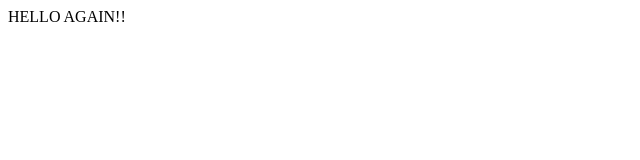
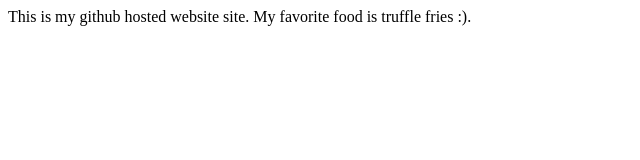
Before and after one commit to ldesanzo/ldesanzo.github.io, a plain HTML site: page index.html in a window 1280 px wide. Shown: the whole page, without its empty margins (0-640 px from the left). Drawn offline with Linux system fonts and the light colour scheme.

Commit message:
2.5 Upload To Git Assignment

```diff
--- a/index.html
+++ b/index.html
@@ -2,9 +2,9 @@
 <html lang="en" dir="ltr">
   <head>
     <meta charset="utf-8">
-    <title></title>
+    <title>Web Demo</title>
   </head>
   <body>
-    HELLO AGAIN!!
+    This is my github hosted website site. My favorite food is truffle fries :).
   </body>
 </html>
```
